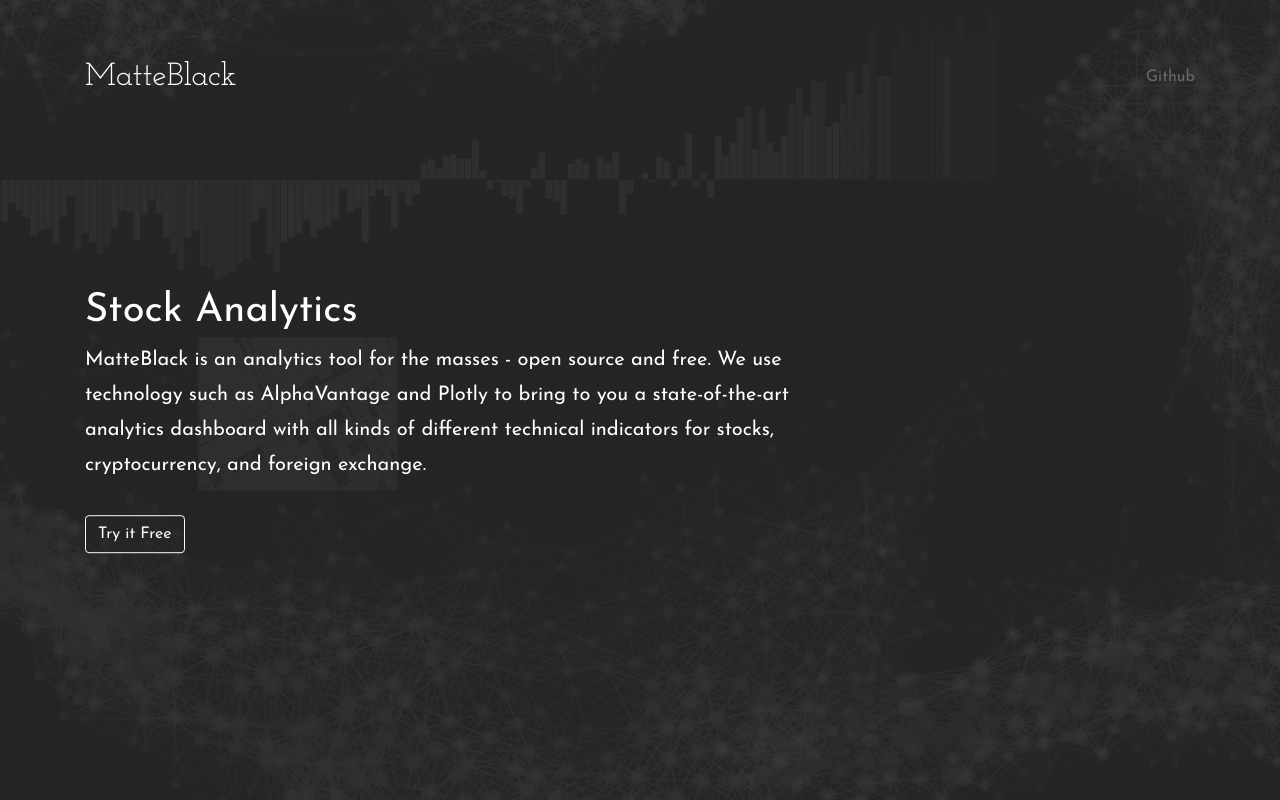
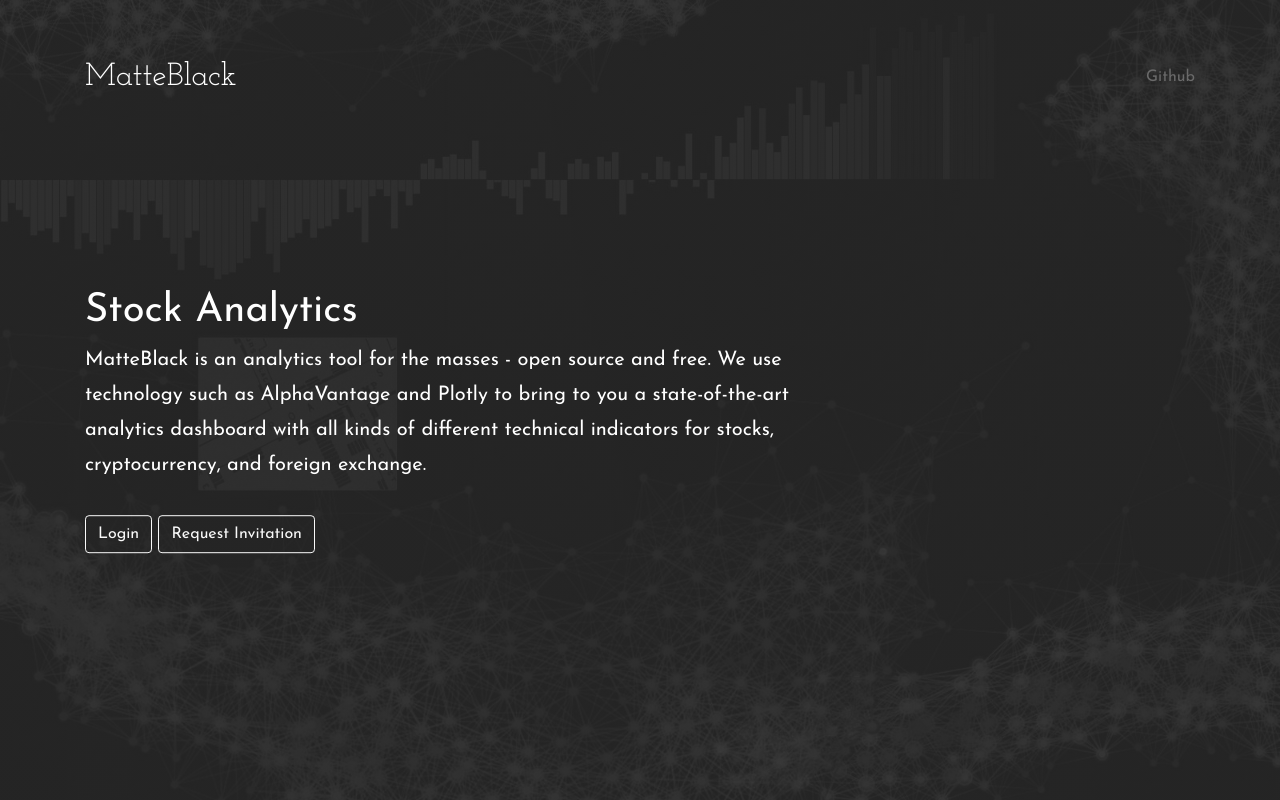
Before and after one commit to ishaansaxena/MatteBlack, a Django app: page / in a window 1280 px wide. Run offline with Django 3.2, Linux system fonts and the light colour scheme; some libraries are stand-ins or nearby versions.

Commit message:
Change index content on login

```diff
--- a/server/templates/index.html
+++ b/server/templates/index.html
@@ -35,7 +35,13 @@
                         different technical indicators for stocks, cryptocurrency, and
                         foreign exchange.
                     </p>
-                    <a href="{% url 's:index' %}" class="btn btn-outline-light">Try it Free</a>
+                    {% if user.is_authenticated %}
+                        <a href="{% url 's:index' %}" class="btn btn-outline-light">Dashboard</a>
+                    {% else %}
+                        <a href="{% url 's:index' %}" class="btn btn-outline-light">Login</a>
+                        <a href="{% url 'u:register' %}" class="btn btn-outline-light">Request Invitation</a>
+                    {% endif %}
+
                 </p>
                 </div>
             </div>
```
